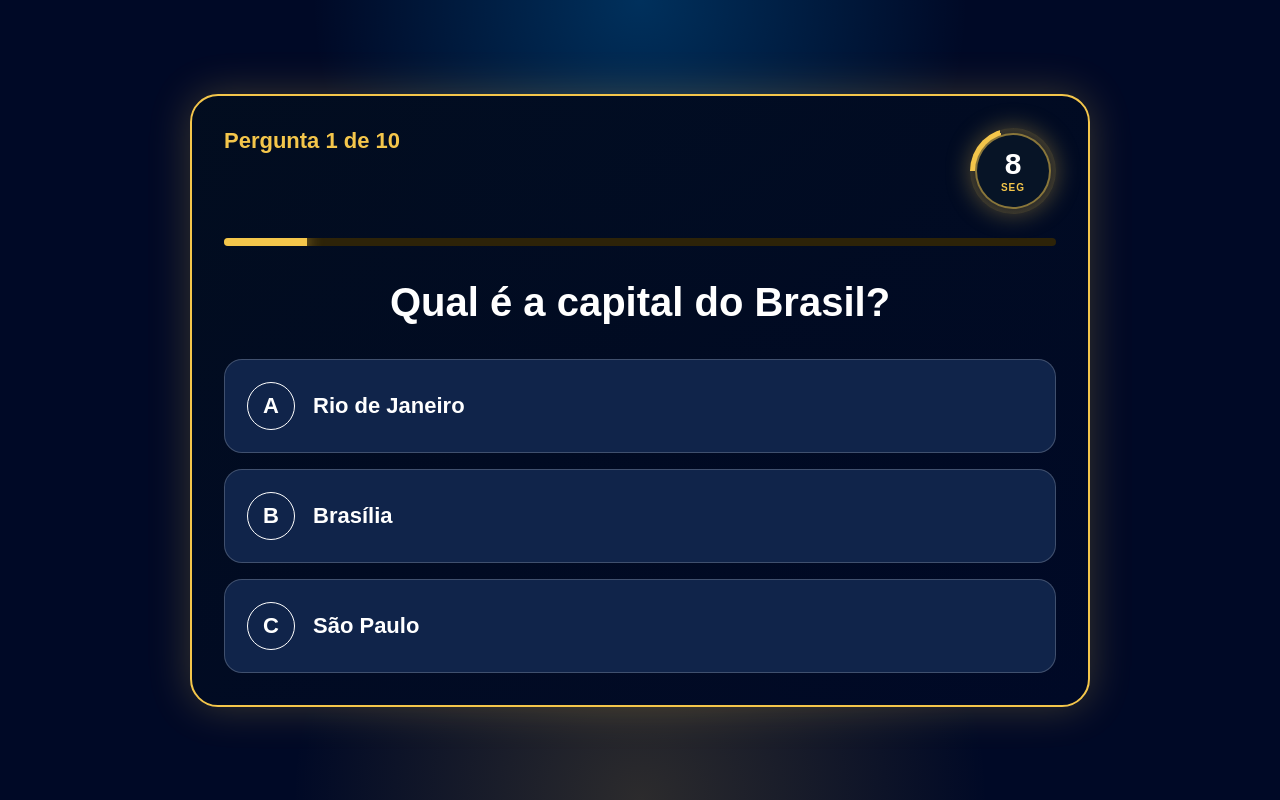
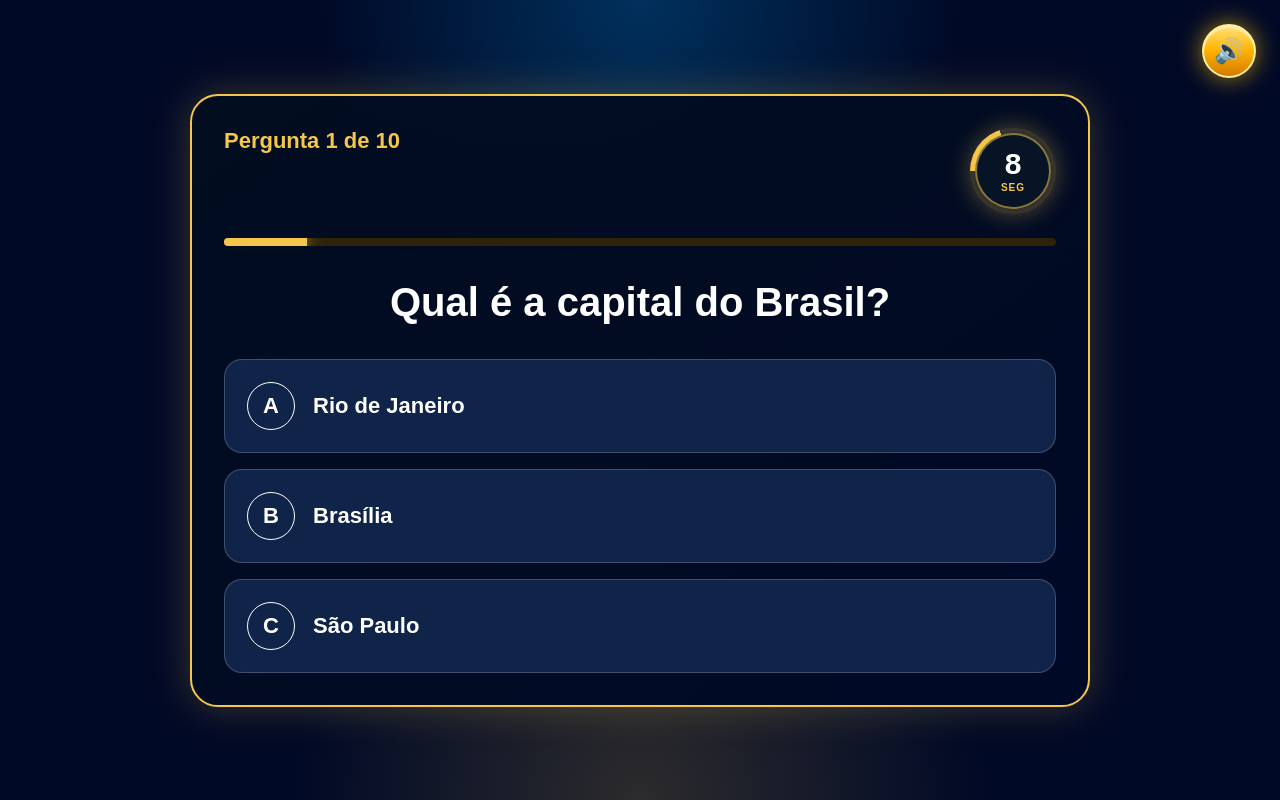
Before and after one commit to gutokardoso/quizz, a React (Vite) app: page / in a window 1280 px wide. Both pictures are taken after a click on the button "COMEÇAR DESAFIO". Built offline with nearby package versions, Linux system fonts and the light colour scheme.

Commit message:
Add files via upload

```diff
--- a/src/App.jsx
+++ b/src/App.jsx
@@ -17,6 +17,7 @@ const questions = [
 
 export default function App() {
   const [screen, setScreen] = useState("home");
+  const [soundOn, setSoundOn] = useState(true);
   const [current, setCurrent] = useState(0);
   const [score, setScore] = useState(0);
   const [selected, setSelected] = useState(null);
@@ -32,6 +33,7 @@ export default function App() {
   }
 
   function tone(freq, duration = 0.15, type = "sine", volume = 0.03) {
+    if (!soundOn) return;
     const ctx = getCtx();
     const osc = ctx.createOscillator();
     const gain = ctx.createGain();
@@ -99,6 +101,10 @@ export default function App() {
   }
 
   useEffect(() => {
+    if (!soundOn) stopMusic();
+  }, [soundOn]);
+
+  useEffect(() => {
     if (screen !== "quiz" || selected !== null) return;
 
     if (time <= 0) {
@@ -110,6 +116,17 @@ export default function App() {
     const timer = setTimeout(() => setTime((v) => v - 1), 1000);
     return () => clearTimeout(timer);
   }, [time, screen, selected]);
+
+  function toggleSound() {
+    const next = !soundOn;
+    setSoundOn(next);
+
+    if (!next) {
+      stopMusic();
+    } else if (screen === "quiz") {
+      setTimeout(() => startMusic(), 50);
+    }
+  }
 
   function startGame() {
     playClick();
@@ -166,6 +183,9 @@ export default function App() {
     return (
       <main className="home-stage">
         <img src="/start-screen-layout.png" className="background-image" alt="" />
+        <button className="sound-button" onClick={toggleSound} aria-label={soundOn ? "Desligar som" : "Ligar som"}>
+          {soundOn ? "🔊" : "🔇"}
+        </button>
         <button className="start-button" onClick={startGame}>
           COMEÇAR DESAFIO
         </button>
@@ -176,6 +196,9 @@ export default function App() {
   if (screen === "result") {
     return (
       <main className="result-stage">
+        <button className="sound-button" onClick={toggleSound} aria-label={soundOn ? "Desligar som" : "Ligar som"}>
+          {soundOn ? "🔊" : "🔇"}
+        </button>
         <section className="result-card">
           <div className="trophy-area">
             <div className="trophy-glow"></div>
@@ -205,6 +228,9 @@ export default function App() {
 
   return (
     <main className="game-stage">
+      <button className="sound-button" onClick={toggleSound} aria-label={soundOn ? "Desligar som" : "Ligar som"}>
+        {soundOn ? "🔊" : "🔇"}
+      </button>
       <section className="card">
         <div className="topbar">
           <span>Pergunta {current + 1} de 10</span>
--- a/src/style.css
+++ b/src/style.css
@@ -327,3 +327,34 @@ button{
   margin-top:4px;
   letter-spacing:1px;
 }
+
+
+.sound-button{
+  position:fixed;
+  top:24px;
+  right:24px;
+  z-index:50;
+  width:54px;
+  height:54px;
+  border-radius:50%;
+  border:2px solid #fff1a0;
+  background:linear-gradient(180deg,#ffe27a 0%,#ffb400 48%,#d47a00 100%);
+  color:#000926;
+  font-size:24px;
+  display:flex;
+  align-items:center;
+  justify-content:center;
+  box-shadow:
+    0 0 24px rgba(255,191,0,.65),
+    inset 0 2px 0 rgba(255,255,255,.45);
+  cursor:pointer;
+  transition:.2s;
+}
+
+.sound-button:hover{
+  transform:scale(1.08);
+}
+
+.sound-button:active{
+  transform:scale(.96);
+}
```
